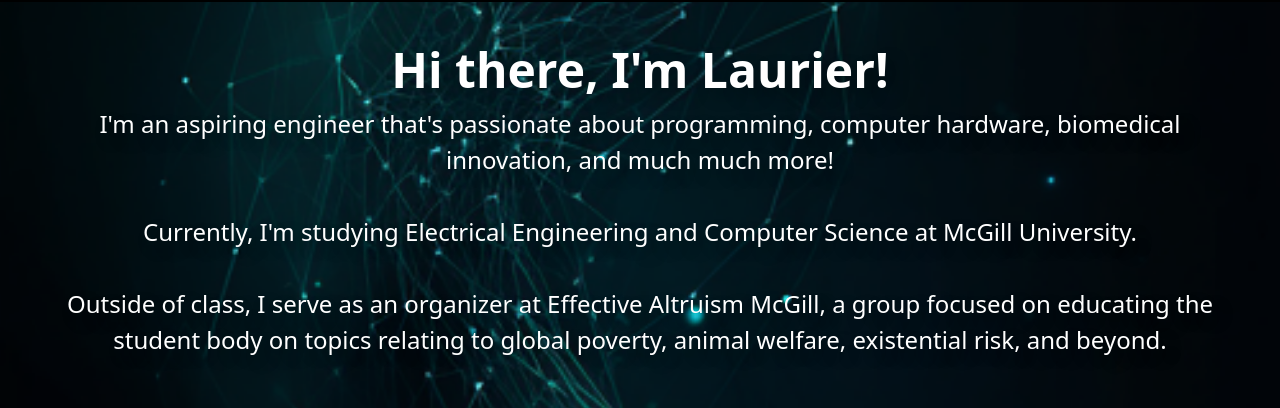
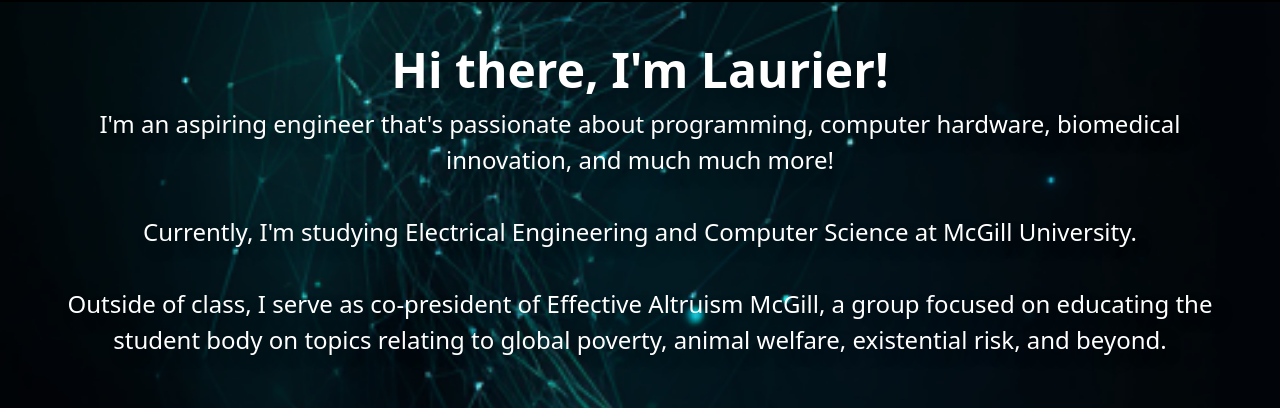
Before and after one commit to Dummdood/personal-website, a React (Vite) app: page / in a window 1280 px wide. Shown: the part 94-502 px from the top of the page. Built offline with nearby package versions, Linux system fonts and the light colour scheme.

Commit message:
Changed intro description

```diff
--- a/src/components/HomeIntro.jsx
+++ b/src/components/HomeIntro.jsx
@@ -14,7 +14,7 @@
             Currently, I'm studying Electrical Engineering and Computer
             Science at McGill University. <br />
             <br />
-            Outside of class, I serve as an organizer at Effective Altruism McGill, a group
+            Outside of class, I serve as co-president of Effective Altruism McGill, a group
             focused on educating the student body on topics relating to global
             poverty, animal welfare, existential risk, and beyond.
           </p>
```
